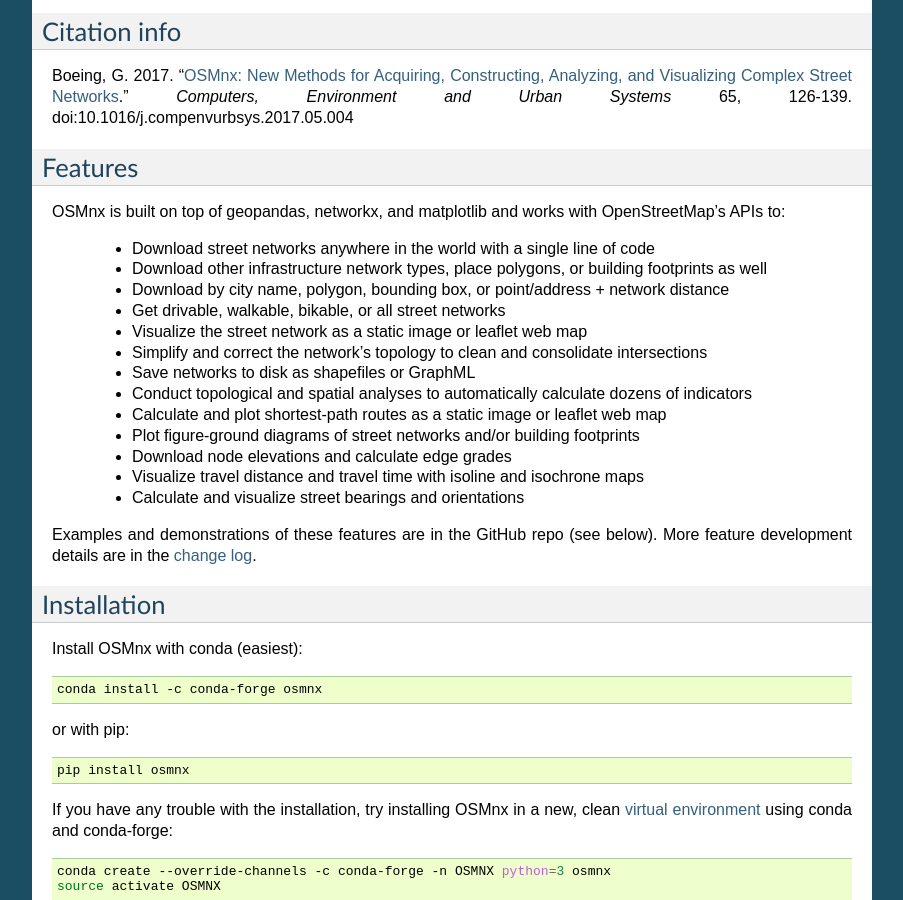
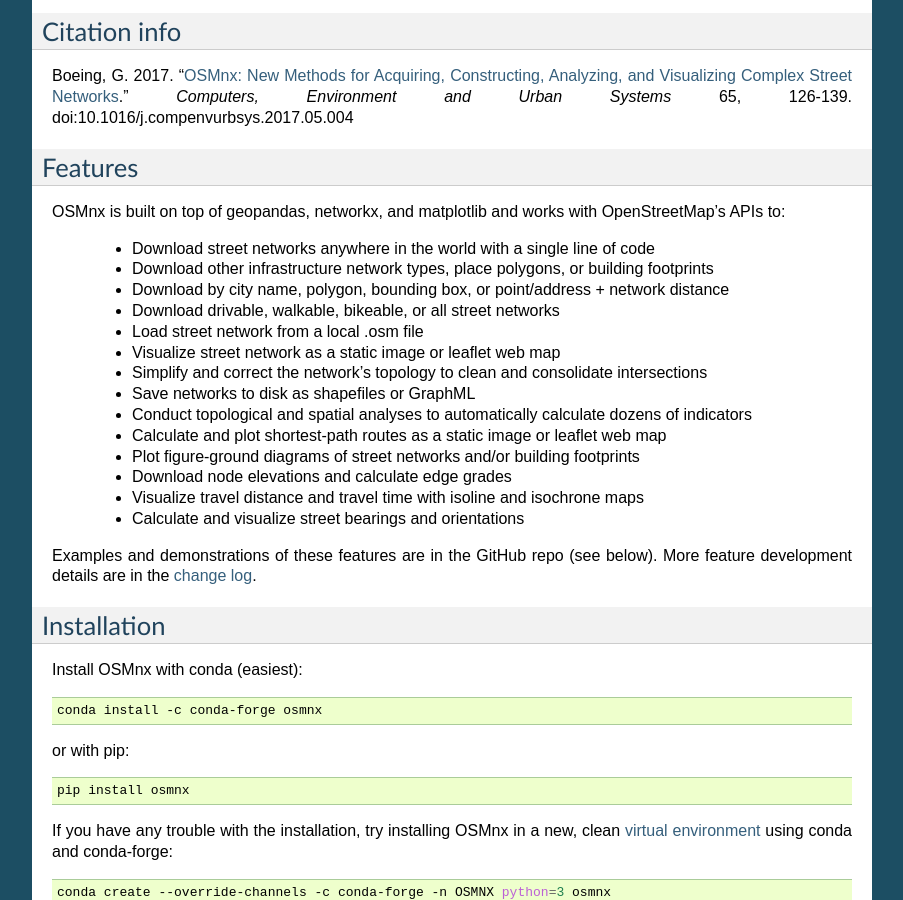
Before and after one commit to gboeing/osmnx, a Sphinx documentation site: the page built from docs/source/index.rst, in a window 1280 px wide and 900 px high, scrolled down 505 px. Shown: the whole window, without its empty margins (198-1101 px from the left). Built offline with Sphinx 7.4.7, drawn with Linux system fonts in a browser that asks for light colours.

Commit message:
update docs feature list

```diff
--- a/docs/source/index.rst
+++ b/docs/source/index.rst
@@ -31,10 +31,11 @@
 OpenStreetMap's APIs to:
 
   * Download street networks anywhere in the world with a single line of code
-  * Download other infrastructure network types, place polygons, or building footprints as well
+  * Download other infrastructure network types, place polygons, or building footprints
   * Download by city name, polygon, bounding box, or point/address + network distance
-  * Get drivable, walkable, bikable, or all street networks
-  * Visualize the street network as a static image or leaflet web map
+  * Download drivable, walkable, bikeable, or all street networks
+  * Load street network from a local .osm file
+  * Visualize street network as a static image or leaflet web map
   * Simplify and correct the network's topology to clean and consolidate intersections
   * Save networks to disk as shapefiles or GraphML
   * Conduct topological and spatial analyses to automatically calculate dozens of indicators
```
